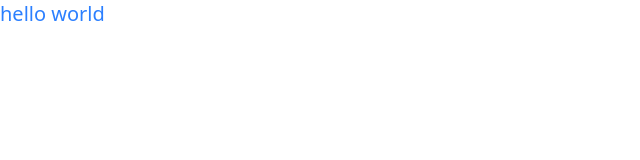
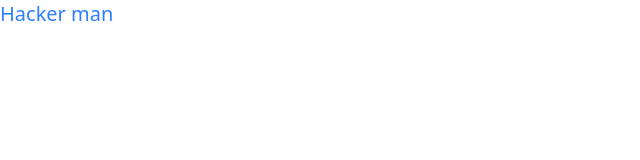
Before and after one commit to mr0xff/web-movie-finder, a React (Vite) app: page / in a window 1280 px wide. Shown: the top 160 px of the page, without its empty margins (0-640 px from the left). Built offline with nearby package versions, Linux system fonts and the light colour scheme.

Commit message:
ad: finished vitest config

```diff
--- a/src/App.tsx
+++ b/src/App.tsx
@@ -1,7 +1,7 @@
 function App() {
   return (
     <>
-     <h2 className="text-xl text-blue-500">hello world</h2>
+     <h2 className="text-xl text-blue-500">Hacker man</h2>
     </>
   )
 }
```
Also changed, not shown: 2 other files (tests, documents, lock files or other folders).
